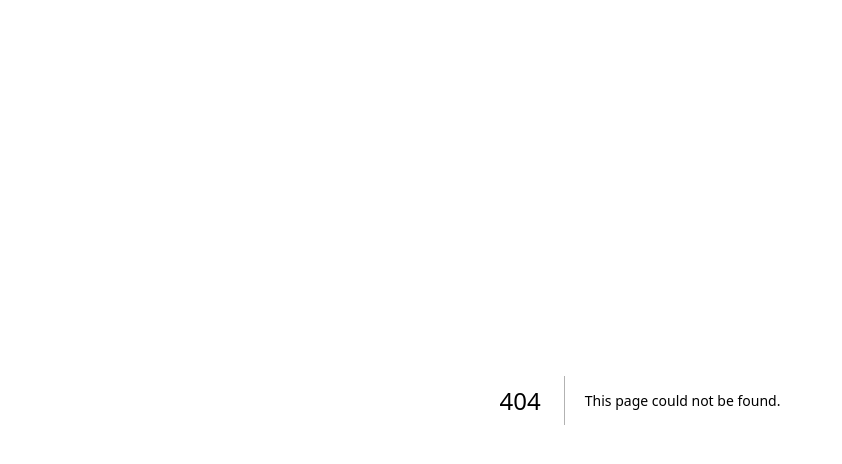
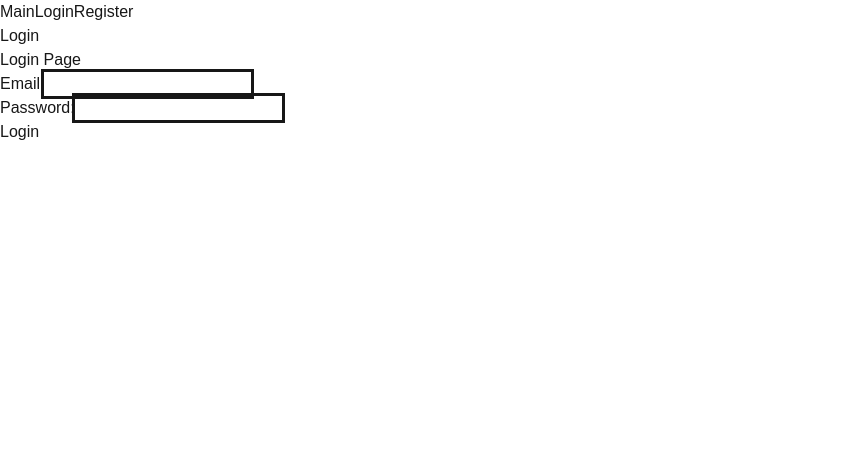
Before and after one commit to SebastianPutraC/final-project-sumail, a Next.js app: page /login in a window 1280 px wide. Before the commit this address had no page. Shown: the top 464 px of the page, without its empty margins (0-842 px from the left). Built offline with nearby package versions, Linux system fonts and the light colour scheme; no server answers.

Commit message:
Login form and page

```diff
--- /dev/null
+++ b/app/login/page.tsx
@@ -0,0 +1,17 @@
+'use client'
+import LoginForm from "@/components/loginForm";
+import Header from "@/components/header";
+
+export default function LoginPage() {
+    return (
+        <>
+            <div>
+                {Header()}
+            </div>
+            <div>
+                Login
+                {LoginForm()}
+            </div>
+        </>
+    );
+}
--- /dev/null
+++ b/components/loginForm.tsx
@@ -0,0 +1,80 @@
+'use client'
+
+import React, { useState } from "react";
+import { signInWithEmailAndPassword } from "firebase/auth";
+import firebase from  "../firebase/firebaseConfig"
+import { useRouter } from "next/navigation";
+
+interface LoginProps {
+    email: string;
+    password: string;
+}
+
+export default function LoginForm () {
+    const router = useRouter()
+    const [loginForm, setForm] = useState<LoginProps>({email: "", password: ""})
+    const [loginError, setLoginError] = useState<LoginProps>({email: "", password: ""});
+
+    const [otherError, setOtherError] = useState();
+
+    const handleChange =
+        (event : React.ChangeEvent<HTMLInputElement>) => {
+
+        setForm({...loginForm, [event.target.name]: event.target.value})
+        setLoginError({...loginError, [event.target.name]: ""})
+    };
+
+    const validateData = () => {
+        const newErrors : LoginProps = {email: "", password: ""};
+        if (!loginForm.email) newErrors.email = "Email is required";
+        if (!loginForm.password) newErrors.password = "Password is required";
+
+        return newErrors;
+    }
+
+    const loginUser = () => {
+        const validationError = validateData();
+        if(validationError.email !== "" && validationError.password !== "")
+        {
+            setLoginError(validationError);
+        }
+        else
+        {
+            signInWithEmailAndPassword(firebase.auth, loginForm.email, loginForm.password)
+                .then(async () =>
+                {
+                    router.push("/")
+                })
+                .catch((error) => {
+                    setOtherError(error.message);
+                })
+        }
+    }
+
+    return (
+        <>
+            <div className="userForm">
+                <h2>Login Page</h2>
+                <div>
+                    <label>Email:</label>
+                    <input style={{ outlineStyle: 'solid'}} type="email" name="email"
+                           onChange={handleChange}/>
+                    {loginError.email &&(
+                        <div>{loginError.email}</div>
+                    )}
+                </div>
+                <div>
+                    <label>Password:</label>
+                    <input style={{ outlineStyle: 'solid'}} type="password" name="password"
+                        onChange={handleChange}/>
+                    {loginError.password &&(
+                        <div>{loginError.password}</div>
+                        )}
+                </div>
+                <button onClick={loginUser}>
+                    Login
+                </button>
+            </div>
+        </>
+    )
+}
```
